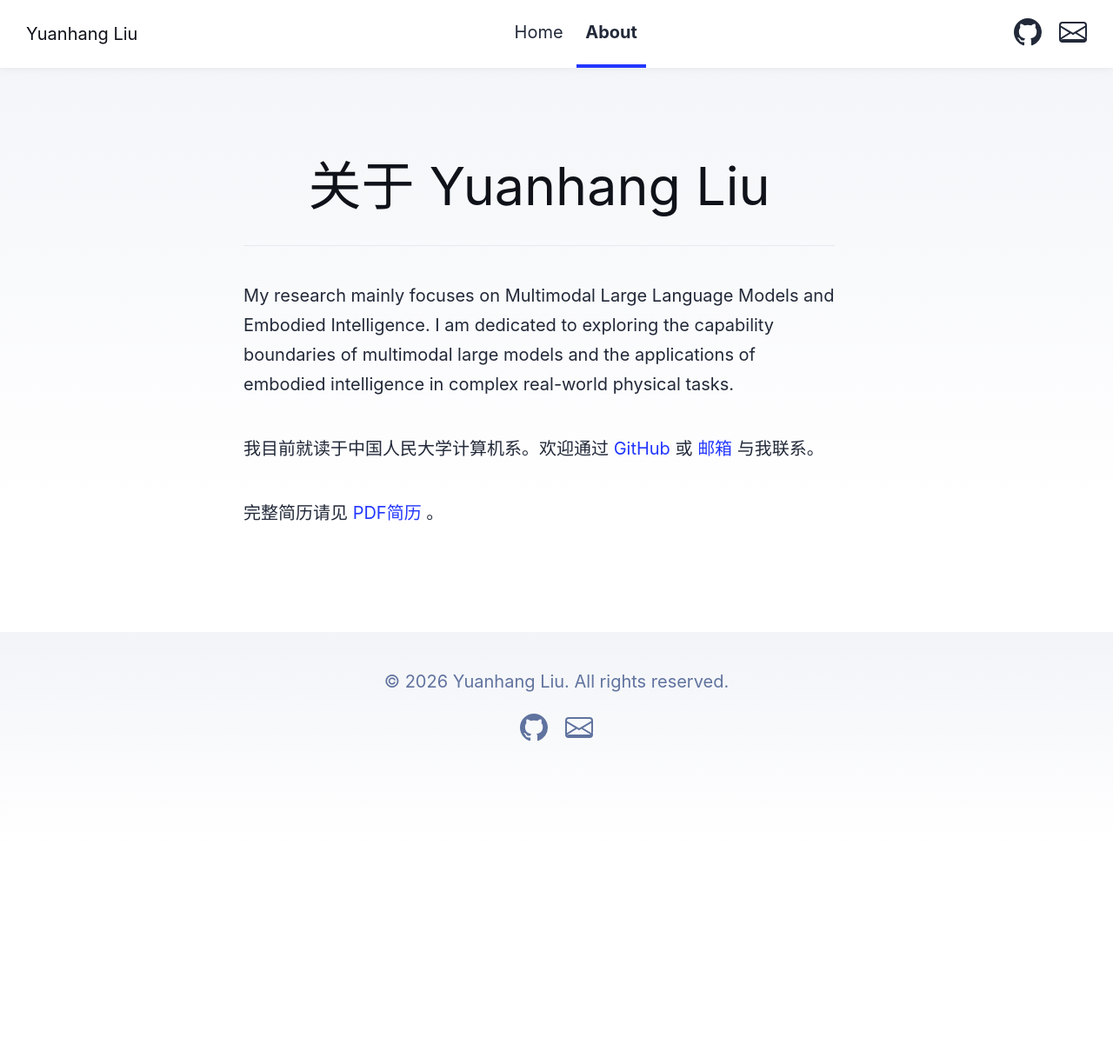
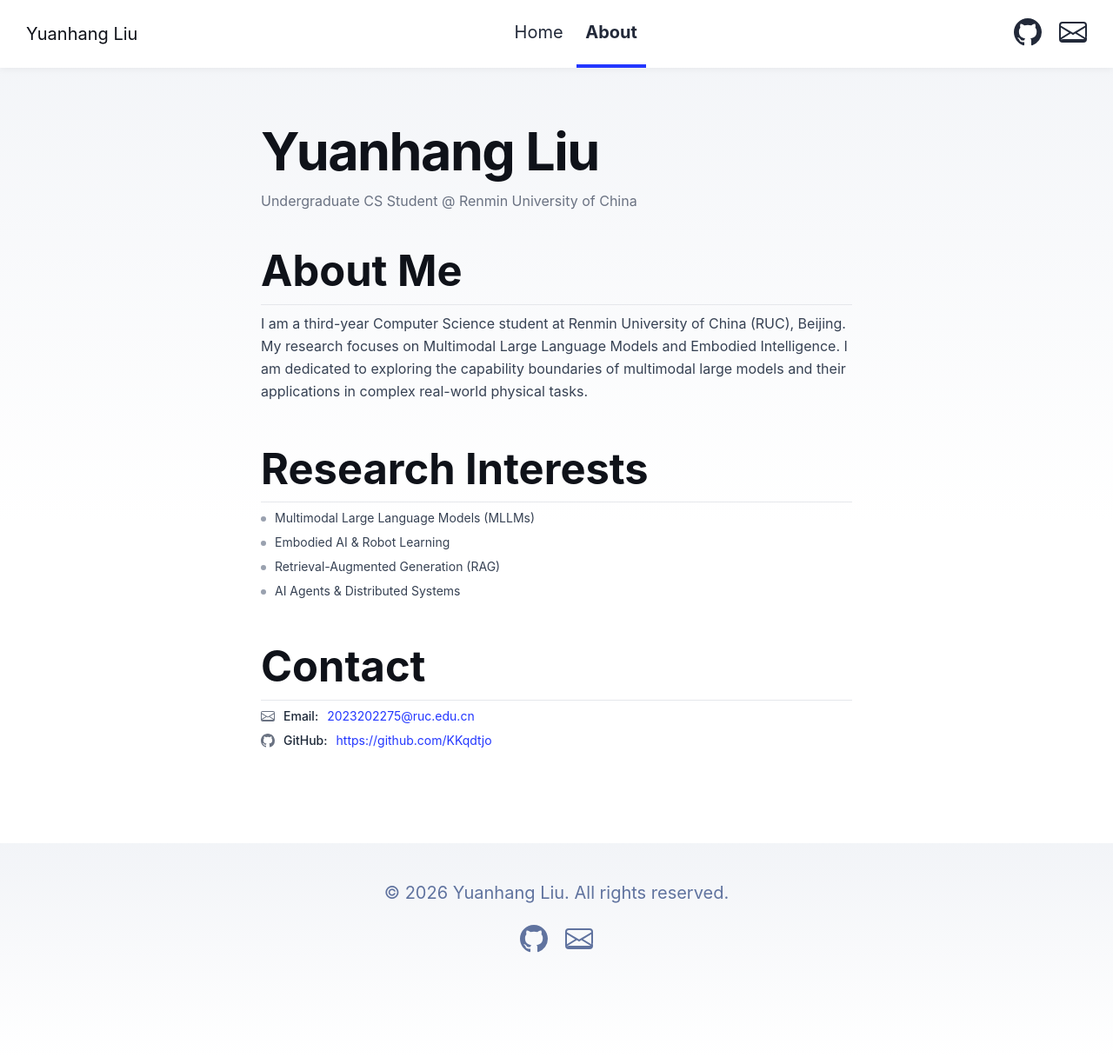
Before and after one commit to KKqdtjo/KKqdtjo.github.io, an Astro site: page /about in a window 1280 px wide. Shown: the whole page at 87% size. Before the commit the page ends 973 px from the top, so only its background shows below. Built offline with nearby package versions, Linux system fonts and the light colour scheme; Astro itself is replaced by a stand-in of ours.

Commit message:
修改界面

```diff
--- a/src/pages/about.astro
+++ b/src/pages/about.astro
@@ -1,21 +1,98 @@
 ---
-import Layout from '../layouts/PageLayout.astro';
+import BaseHead from '../components/BaseHead.astro';
+import Footer from '../components/Footer.astro';
+import Header from '../components/Header.astro';
 import { EMAIL, GITHUB_URL, SITE_AUTHOR, SITE_DESCRIPTION } from '../consts';
+
+const PAGE_TITLE = `About · ${SITE_AUTHOR}`;
 ---
 
-<Layout title={`关于 ${SITE_AUTHOR}`} description={SITE_DESCRIPTION}>
-	<p>{SITE_DESCRIPTION}</p>
+<!doctype html>
+<html lang="en">
+	<head>
+		<BaseHead title={PAGE_TITLE} description={SITE_DESCRIPTION} />
+	</head>
+	<body>
+		<Header />
+		<main>
+			<!-- ── Header ───────────────────────────────────────────── -->
+			<section class="mb-10" aria-label="About header">
+				<h1 class="text-3xl font-bold tracking-tight text-gray-900 mb-1">
+					Yuanhang Liu
+				</h1>
+				<p class="text-base text-gray-500">
+					Undergraduate CS Student @ Renmin University of China
+				</p>
+			</section>
 
-	<p>
-		我目前就读于中国人民大学计算机系。欢迎通过 <a href={GITHUB_URL} target="_blank" rel="noopener noreferrer">GitHub</a>
-		或
-		<a href={`mailto:${EMAIL}`}>邮箱</a>
-		与我联系。
-	</p>
+			<!-- ── About Me ─────────────────────────────────────────── -->
+			<section class="mb-12" aria-labelledby="about-me-heading">
+				<h2 id="about-me-heading" class="text-2xl font-bold text-gray-900 mb-6 pb-2 border-b border-gray-200">
+					About Me
+				</h2>
+				<p class="text-base text-gray-700 leading-relaxed">
+					I am a third-year Computer Science student at Renmin University of China (RUC), Beijing.
+					My research focuses on Multimodal Large Language Models and Embodied Intelligence.
+					I am dedicated to exploring the capability boundaries of multimodal large models and their
+					applications in complex real-world physical tasks.
+				</p>
+			</section>
 
-	<p>
-		完整简历请见
-		<a href="/CV.pdf" target="_blank" rel="noopener noreferrer">PDF简历</a>
-		。
-	</p>
-</Layout>
+			<!-- ── Research Interests ───────────────────────────────── -->
+			<section class="mb-12" aria-labelledby="research-interests-heading">
+				<h2 id="research-interests-heading" class="text-2xl font-bold text-gray-900 mb-6 pb-2 border-b border-gray-200">
+					Research Interests
+				</h2>
+				<ul class="space-y-2 text-sm text-gray-700">
+					{[
+						'Multimodal Large Language Models (MLLMs)',
+						'Embodied AI & Robot Learning',
+						'Retrieval-Augmented Generation (RAG)',
+						'AI Agents & Distributed Systems',
+					].map((item) => (
+						<li class="flex items-start gap-2.5">
+							<span class="mt-2 w-1.5 h-1.5 rounded-full bg-gray-400 flex-shrink-0"></span>
+							<span>{item}</span>
+						</li>
+					))}
+				</ul>
+			</section>
+
+			<!-- ── Contact ──────────────────────────────────────────── -->
+			<section class="mb-12" aria-labelledby="contact-heading">
+				<h2 id="contact-heading" class="text-2xl font-bold text-gray-900 mb-6 pb-2 border-b border-gray-200">
+					Contact
+				</h2>
+				<ul class="space-y-2 text-sm text-gray-700">
+					<li class="flex items-center gap-2.5">
+						<svg viewBox="0 0 16 16" aria-hidden="true" width="16" height="16" class="flex-shrink-0 text-gray-500">
+							<path fill="currentColor" d="M0 4a2 2 0 0 1 2-2h12a2 2 0 0 1 2 2v8a2 2 0 0 1-2 2H2a2 2 0 0 1-2-2V4Zm2-1a1 1 0 0 0-1 1v.217l7 4.2 7-4.2V4a1 1 0 0 0-1-1H2Zm13 2.383-4.708 2.825L15 11.105V5.383Zm-.034 6.876-5.64-3.471L8 9.583l-1.326-.795-5.64 3.47A2 2 0 0 0 2 12h12a2 2 0 0 0 1.967-1.741ZM1 11.105l4.708-2.897L1 5.383v5.722Z"></path>
+						</svg>
+						<span class="font-medium text-gray-800">Email:</span>
+						<a
+							href={`mailto:${EMAIL}`}
+							class="text-gray-700 hover:text-gray-900 transition-colors"
+						>
+							{EMAIL}
+						</a>
+					</li>
+					<li class="flex items-center gap-2.5">
+						<svg viewBox="0 0 16 16" aria-hidden="true" width="16" height="16" class="flex-shrink-0 text-gray-500">
+							<path fill="currentColor" d="M8 0C3.58 0 0 3.58 0 8c0 3.54 2.29 6.53 5.47 7.59.4.07.55-.17.55-.38 0-.19-.01-.82-.01-1.49-2.01.37-2.53-.49-2.69-.94-.09-.23-.48-.94-.82-1.13-.28-.15-.68-.52-.01-.53.63-.01 1.08.58 1.23.82.72 1.21 1.87.87 2.33.66.07-.52.28-.87.51-1.07-1.78-.2-3.64-.89-3.64-3.95 0-.87.31-1.59.82-2.15-.08-.2-.36-1.02.08-2.12 0 0 .67-.21 2.2.82.64-.18 1.32-.27 2-.27.68 0 1.36.09 2 .27 1.53-1.04 2.2-.82 2.2-.82.44 1.1.16 1.92.08 2.12.51.56.82 1.27.82 2.15 0 3.07-1.87 3.75-3.65 3.95.29.25.54.73.54 1.48 0 1.07-.01 1.93-.01 2.2 0 .21.15.46.55.38A8.012 8.012 0 0 0 16 8c0-4.42-3.58-8-8-8z"></path>
+						</svg>
+						<span class="font-medium text-gray-800">GitHub:</span>
+						<a
+							href={GITHUB_URL}
+							target="_blank"
+							rel="noopener noreferrer"
+							class="text-gray-700 hover:text-gray-900 transition-colors break-all"
+						>
+							{GITHUB_URL}
+						</a>
+					</li>
+				</ul>
+			</section>
+		</main>
+		<Footer />
+	</body>
+</html>
--- a/src/pages/index.astro
+++ b/src/pages/index.astro
@@ -4,7 +4,6 @@ import Footer from '../components/Footer.astro';
 import Header from '../components/Header.astro';
 import ProjectCards from '../components/ProjectCards.astro';
 import {
-	EMAIL,
 	GITHUB_URL,
 	PROFILE_IMAGE_URL,
 	PROFILE_STATUS_TAG,
@@ -80,17 +79,6 @@ import {
 							GitHub
 						</a>
 
-						<!-- Email -->
-						<a
-							href={`mailto:${EMAIL}`}
-							class="inline-flex items-center gap-2 text-sm font-medium text-gray-700 bg-gray-100 hover:bg-gray-200 border border-gray-200 px-3.5 py-1.5 rounded-lg transition-colors no-underline"
-						>
-							<svg viewBox="0 0 16 16" aria-hidden="true" width="16" height="16" class="flex-shrink-0">
-								<path fill="currentColor" d="M0 4a2 2 0 0 1 2-2h12a2 2 0 0 1 2 2v8a2 2 0 0 1-2 2H2a2 2 0 0 1-2-2V4Zm2-1a1 1 0 0 0-1 1v.217l7 4.2 7-4.2V4a1 1 0 0 0-1-1H2Zm13 2.383-4.708 2.825L15 11.105V5.383Zm-.034 6.876-5.64-3.471L8 9.583l-1.326-.795-5.64 3.47A2 2 0 0 0 2 12h12a2 2 0 0 0 1.967-1.741ZM1 11.105l4.708-2.897L1 5.383v5.722Z"></path>
-							</svg>
-							Email
-						</a>
-
 						<!-- Resume (Primary) -->
 						<a
 							href="/CV.pdf"
@@ -110,7 +98,7 @@ import {
 
 			<!-- ── Education ──────────────────────────────────────── -->
 			<section class="mb-12" aria-labelledby="education-heading">
-				<h2 id="education-heading" class="text-xl font-bold text-gray-900 mb-6 pb-2 border-b border-gray-200">
+				<h2 id="education-heading" class="text-2xl font-bold text-gray-900 mb-6 pb-2 border-b border-gray-200">
 					Education
 				</h2>
 
@@ -147,7 +135,7 @@ import {
 						<!-- Core Courses -->
 						<div>
 							<span class="text-sm font-medium text-gray-800">Core Courses</span>
-							<div class="flex flex-wrap gap-1.5 mt-1">
+							<div class="flex flex-wrap gap-2 mt-1">
 								{['Machine Learning', 'Natural Language Processing', 'Operating Systems', 'Computer Networks', 'Data Structures & Algorithms', 'Computer Organization', 'Database Systems'].map((course) => (
 									<span class="text-xs font-medium px-2 py-0.5 rounded-full bg-gray-100 text-gray-500 border border-gray-200">{course}</span>
 								))}
@@ -159,13 +147,13 @@ import {
 
 			<!-- ── Projects ────────────────────────────────────────── -->
 			<section class="mb-12" aria-labelledby="projects-heading">
-				<h2 id="projects-heading" class="text-xl font-bold text-gray-900 mb-6 pb-2 border-b border-gray-200">Featured Projects</h2>
+				<h2 id="projects-heading" class="text-2xl font-bold text-gray-900 mb-6 pb-2 border-b border-gray-200">Featured Projects</h2>
 				<ProjectCards />
 			</section>
 
 			<!-- ── More Projects ────────────────────────────────────── -->
 			<section class="mb-12" aria-labelledby="more-projects-heading">
-				<h2 id="more-projects-heading" class="text-xl font-bold text-gray-900 mb-4 pb-2 border-b border-gray-200">
+				<h2 id="more-projects-heading" class="text-2xl font-bold text-gray-900 mb-6 pb-2 border-b border-gray-200">
 					More Projects
 				</h2>
 				<ul class="divide-y divide-gray-100">
@@ -235,11 +223,17 @@ import {
 
 			<!-- ── Competitions & Awards ─────────────────────────────── -->
 			<section class="mb-12" aria-labelledby="awards-heading">
-				<h2 id="awards-heading" class="text-xl font-bold text-gray-900 mb-4 pb-2 border-b border-gray-200">
+				<h2 id="awards-heading" class="text-2xl font-bold text-gray-900 mb-6 pb-2 border-b border-gray-200">
 					Competitions &amp; Awards
 				</h2>
 				<ul class="divide-y divide-gray-100">
 					{([
+						{
+							tier: 'silver',
+							title: 'CCF CSP (Software Proficiency Certification) — 300 pts, Top 3.4%',
+							year: '2025',
+							detail: '40th session; score ranks in the top 3.4% nationally',
+						},
 						{
 							tier: 'gold',
 							title: 'MCM/ICM (Mathematical Contest in Modeling) — Meritorious Winner',
@@ -284,12 +278,6 @@ import {
 						},
 						{
 							tier: 'silver',
-							title: 'CCF CSP (Software Proficiency Certification) — 300 pts, Top 3.4%',
-							year: '2024',
-							detail: '40th session; score ranks in the top 3.4% nationally',
-						},
-						{
-							tier: 'silver',
 							title: 'RUC Merit Scholarship (Academic Excellence) — 2nd Prize',
 							year: '2024',
 							detail: 'Renmin University of China',
```
